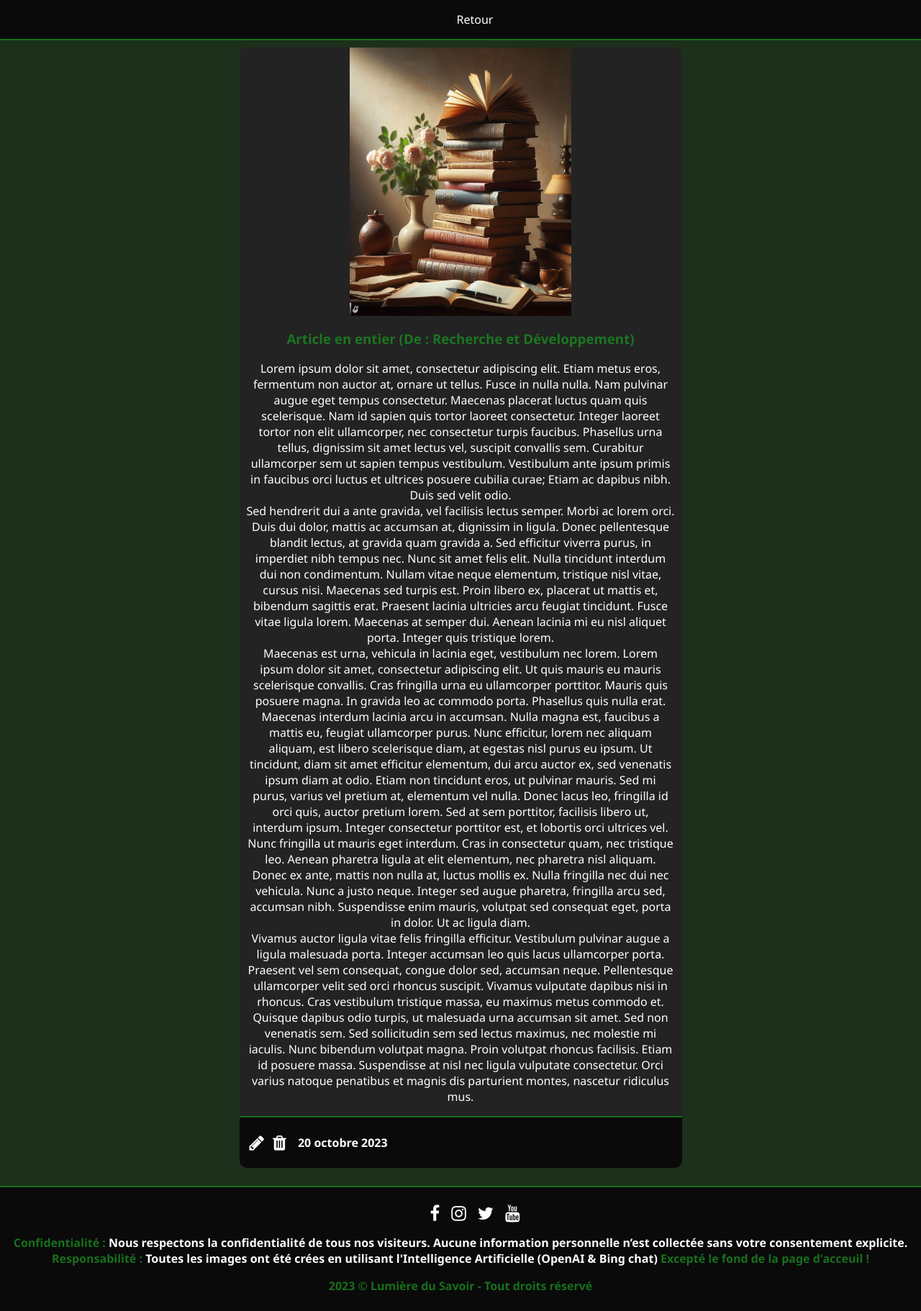
After one commit to Niwer1525/Web-showcase-ASBL, a PHP site: page /fullNews.php in a window 1280 px wide. The commit adds this page. Shown: the whole page at 72% size. Run offline with PHP 8.4, Linux system fonts and the light colour scheme.

Commit message:
Images, Pages, - Updated images - Updated liscence
- Added "full article view" page
- Added delete buttons on departments

- Fixed main footer at the bottom of pages

```diff
--- a/css/style.css
+++ b/css/style.css
@@ -116,7 +116,7 @@ a:hover { color: var(--main-color); }
     transform: scale(1.1);
 }
 
-.news a {
+.seeAllNews {
     color: var(--main-color);
     text-decoration: none;
     font-size: 1.5em;
@@ -129,6 +129,17 @@ a:hover { color: var(--main-color); }
 }
 
 /* Articles */
+.largeArticle {
+    width: 50%;
+    text-align: center;
+}
+
+.largeArticle img {
+    border-radius: 0px 0px 0 0;
+    max-width: 50%;
+    height: 25%;
+}
+
 article {
     background-color: var(--grey-color);
     border-radius: 10px;
@@ -186,6 +197,7 @@ article button {
 section {
     padding: 0 25px 0 25px;
     margin-bottom: 5rem;
+    min-height: calc(100vh - 30.5%); /* Force the main footer to stay at the bottom of the page */
 }
 
 /* Footer style */
--- /dev/null
+++ b/fullNews.php
@@ -0,0 +1,45 @@
+<html lang="fr">
+    <?php
+        $title = 'Actualités';
+        include("inc/header.inc.php");
+    ?>
+    <body>
+        <header class="nav-bar">
+            <nav>
+                <ul><li><a href="./news.php">Retour</a></li></ul>
+            </nav>
+        </header>
+        <main>
+            <!-- news section -->
+            <section>
+                <div class="cardsContainer">
+                    <article class="largeArticle">
+                        <header>
+                            <img src="./images/article1.jpg" alt="Image article 1">
+                            <h3>Article en entier (De : Recherche et Développement)</h3>
+                        </header>
+                        <p>
+                        Lorem ipsum dolor sit amet, consectetur adipiscing elit. Etiam metus eros, fermentum non auctor at, ornare ut tellus. Fusce in nulla nulla. Nam pulvinar augue eget tempus consectetur. Maecenas placerat luctus quam quis scelerisque. Nam id sapien quis tortor laoreet consectetur. Integer laoreet tortor non elit ullamcorper, nec consectetur turpis faucibus. Phasellus urna tellus, dignissim sit amet lectus vel, suscipit convallis sem. Curabitur ullamcorper sem ut sapien tempus vestibulum. Vestibulum ante ipsum primis in faucibus orci luctus et ultrices posuere cubilia curae; Etiam ac dapibus nibh. Duis sed velit odio.
+                        <br>
+                        Sed hendrerit dui a ante gravida, vel facilisis lectus semper. Morbi ac lorem orci. Duis dui dolor, mattis ac accumsan at, dignissim in ligula. Donec pellentesque blandit lectus, at gravida quam gravida a. Sed efficitur viverra purus, in imperdiet nibh tempus nec. Nunc sit amet felis elit. Nulla tincidunt interdum dui non condimentum. Nullam vitae neque elementum, tristique nisl vitae, cursus nisi. Maecenas sed turpis est. Proin libero ex, placerat ut mattis et, bibendum sagittis erat. Praesent lacinia ultricies arcu feugiat tincidunt. Fusce vitae ligula lorem. Maecenas at semper dui. Aenean lacinia mi eu nisl aliquet porta. Integer quis tristique lorem.
+                        <br>
+                        Maecenas est urna, vehicula in lacinia eget, vestibulum nec lorem. Lorem ipsum dolor sit amet, consectetur adipiscing elit. Ut quis mauris eu mauris scelerisque convallis. Cras fringilla urna eu ullamcorper porttitor. Mauris quis posuere magna. In gravida leo ac commodo porta. Phasellus quis nulla erat. Maecenas interdum lacinia arcu in accumsan. Nulla magna est, faucibus a mattis eu, feugiat ullamcorper purus. Nunc efficitur, lorem nec aliquam aliquam, est libero scelerisque diam, at egestas nisl purus eu ipsum. Ut tincidunt, diam sit amet efficitur elementum, dui arcu auctor ex, sed venenatis ipsum diam at odio. Etiam non tincidunt eros, ut pulvinar mauris. Sed mi purus, varius vel pretium at, elementum vel nulla. Donec lacus leo, fringilla id orci quis, auctor pretium lorem. Sed at sem porttitor, facilisis libero ut, interdum ipsum. Integer consectetur porttitor est, et lobortis orci ultrices vel.
+                        <br>
+                        Nunc fringilla ut mauris eget interdum. Cras in consectetur quam, nec tristique leo. Aenean pharetra ligula at elit elementum, nec pharetra nisl aliquam. Donec ex ante, mattis non nulla at, luctus mollis ex. Nulla fringilla nec dui nec vehicula. Nunc a justo neque. Integer sed augue pharetra, fringilla arcu sed, accumsan nibh. Suspendisse enim mauris, volutpat sed consequat eget, porta in dolor. Ut ac ligula diam.
+                        <br>
+                        Vivamus auctor ligula vitae felis fringilla efficitur. Vestibulum pulvinar augue a ligula malesuada porta. Integer accumsan leo quis lacus ullamcorper porta. Praesent vel sem consequat, congue dolor sed, accumsan neque. Pellentesque ullamcorper velit sed orci rhoncus suscipit. Vivamus vulputate dapibus nisi in rhoncus. Cras vestibulum tristique massa, eu maximus metus commodo et. Quisque dapibus odio turpis, ut malesuada urna accumsan sit amet. Sed non venenatis sem. Sed sollicitudin sem sed lectus maximus, nec molestie mi iaculis. Nunc bibendum volutpat magna. Proin volutpat rhoncus facilisis. Etiam id posuere massa. Suspendisse at nisl nec ligula vulputate consectetur. Orci varius natoque penatibus et magnis dis parturient montes, nascetur ridiculus mus.
+                        </p>
+                        <footer>
+                            <button type="button"><i class="fa fa-pencil"></i>Editer</button>
+                            <button type="button"><i class="fa fa-trash"></i>Supprimer</button>
+                            <p>20 octobre 2023</p>
+                        </footer>
+                    </article>
+                </div>
+            </section>
+        </main>
+        <?php
+            include("inc/footer.inc.php");
+        ?>
+    </body>
+</html>
--- a/inc/footer.inc.php
+++ b/inc/footer.inc.php
@@ -16,8 +16,7 @@
     <p>
         <span>Confidentialité :</span> Nous respectons la confidentialité de tous nos visiteurs. Aucune information personnelle n’est collectée
         sans votre consentement explicite.<br>
-        <span>Responsabilité :</span> Bien que nous nous efforcions d’assurer l’exactitude des informations sur ce site, nous ne pouvons être
-        tenus responsables des erreurs ou omissions.
+        <span>Responsabilité :</span> Toutes les images ont été crées en utilisant l'Intelligence Artificielle (OpenAI & Bing chat) <span>Excepté le fond de la page d'acceuil !</span>
     </p>
     <!--  container -->
     <p><span>2023 &copy; Lumière du Savoir - Tout droits réservé</span></p>
```
Also changed, not shown: contact.php (+14 -3 lines), department.php (+17 -3 lines), identification.php (+13 -3 lines), inc/nav.inc.php (deleted, +0 -14 lines), index.php (+17 -4 lines), news.php (+18 -3 lines), team.php (+14 -3 lines), images/article1.jpg, images/article2.jpg, images/article3.jpg.
